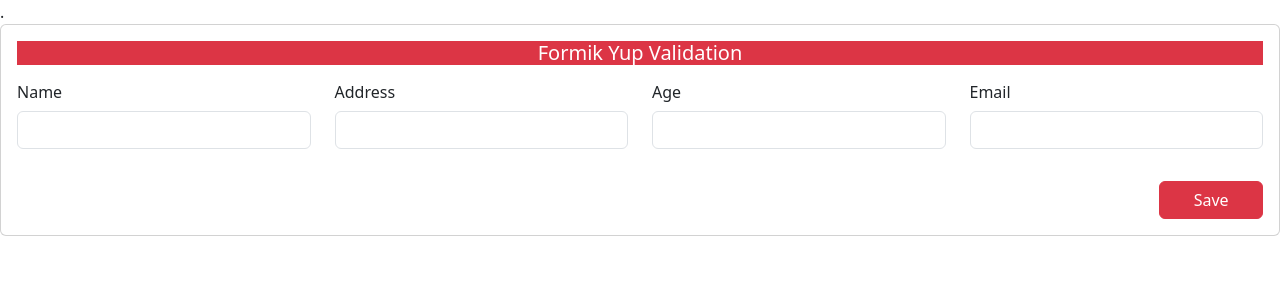
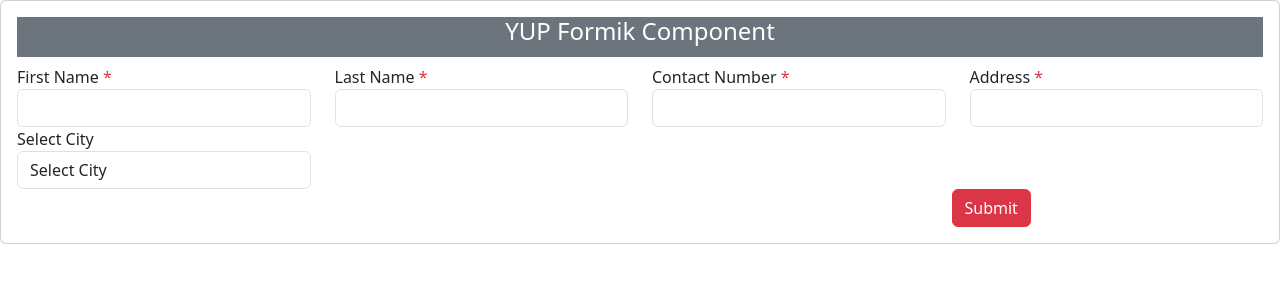
Before and after one commit to sjoshi704/ReactShopping-SS, a React (Create React App) app: page / in a window 1280 px wide. Shown: the top 300 px of the page. Built offline with nearby package versions, Linux system fonts and the light colour scheme.

Commit message:
YUP Formik component + Validations by YUp

```diff
--- a/src/Components/FormTwoWayEventBinding.js
+++ b/src/Components/FormTwoWayEventBinding.js
@@ -1,6 +1,6 @@
 import React, { useState } from 'react';
-import "./States";
-import { indianCities } from './States';
+import "./Cities";
+import { indianCities } from './Cities';
 
 export function FormTwoWayEventBinding() {
     const [Product,setProduct]=useState({Pname:'',price:0, city:'',stock:false})
--- a/src/FormHandling/FormComponent.js
+++ b/src/FormHandling/FormComponent.js
@@ -1,6 +1,6 @@
 import React, { useState } from 'react'
-import "../Components/States";
-import { indianCities } from '../Components/States';
+import "../Components/Cities";
+import { indianCities } from '../Components/Cities';
 
 export default function FormComponent() {
     //    type-1
--- a/src/FormHandling/FormikDemo.js
+++ b/src/FormHandling/FormikDemo.js
@@ -1,6 +1,6 @@
 import { Formik, useFormik } from "formik";
-import "../Components/States"
-import { indianCities } from "../Components/States";
+import "../Components/Cities"
+import { indianCities } from "../Components/Cities";
 
 
 
--- a/src/FormHandling/FormikValidations.js
+++ b/src/FormHandling/FormikValidations.js
@@ -1,6 +1,6 @@
 import { useFormik } from 'formik';
 import React from 'react'
-
+//  manual formik validation
 export function FormikValidations() {
 
     const verifyUserDetils = (userDetails) => {
--- /dev/null
+++ b/src/FormHandling/YUPValidations/YUPFormikComponent.js
@@ -0,0 +1,78 @@
+import React from "react";
+import { indianCities } from "../../Components/Cities";
+import { Formik, Form, Field, ErrorMessage } from "formik";
+import * as yup from "yup";
+
+export default function YUPFormikComponent() {
+    return (
+        <div className="container-fluid card card-body">
+            <h4 className="text-center bg-secondary text-white" style={{ height: "40px" }}>
+                YUP Formik Component
+            </h4>
+            <Formik
+                initialValues={{
+                    fname: '',
+                    lname: '',
+                    ContactNo: '',
+                    address: '',
+                    city: '',
+                }}
+                validationSchema={yup.object({
+                    fname: yup.string().min(4, "Name too short").max(10, "Name too long").required("First Name Required"),
+                    lname: yup.string().min(4, "Name too short").max(10, "Name too long").required("Last Name Required"),
+                    ContactNo: yup.string().required("Contact No. Required"),
+                    address: yup.string().min(4, "Address too short").max(10, "Address too long").required("Address Required"),
+                    city: yup.string().required("City is required"),
+                })}
+                onSubmit={(values) => {
+                    alert(JSON.stringify(values));
+                    console.log(values);
+                }}
+            >
+                <Form>
+                    <div className="row">
+                        <div className="col-md-3">
+                            <label htmlFor="fname">First Name</label> <span className="text-danger">*</span>
+                            <Field type="text" className="form-control" id="fname" name="fname" />
+                            <ErrorMessage name="fname" component="div" className="text-danger" />
+                        </div>
+                        <div className="col-md-3">
+                            <label htmlFor="lname">Last Name</label> <span className="text-danger">*</span>
+                            <Field type="text" className="form-control" id="lname" name="lname" />
+                            <ErrorMessage name="lname" component="div" className="text-danger" />
+                        </div>
+
+                        <div className="col-md-3">
+                            <label htmlFor="ContactNo">Contact Number</label> <span className="text-danger">*</span>
+                            <Field type="text" className="form-control" id="ContactNo" name="ContactNo" />
+                            <ErrorMessage name="ContactNo" component="div" className="text-danger" />
+                        </div>
+
+                        <div className="col-md-3">
+                            <label htmlFor="address">Address </label> <span className="text-danger">*</span>
+                            <Field type="text" className="form-control" id="address" name="address" />
+                            <ErrorMessage name="address" component="div" className="text-danger" />
+                        </div>
+                        <div className="col-md-3">
+                            <label htmlFor="city">Select City </label>
+                            <Field as="select" className="form-control" id="city" name="city"  >
+                                <option value="" disabled> Select City</option>
+                                {
+                                    indianCities.map((city, index) => {
+                                        return <option value={city} key={index}> {city}</option>
+                                    })
+                                }
+                            </Field>
+                            <ErrorMessage name="city" component="div" className="text-danger" />
+                        </div>
+                        <div className="d-flex justify-content-end">
+                            <div className="col-md-3">
+                                <button type="submit" className="btn btn-danger">Submit</button>
+                            </div>
+                        </div>
+                    </div>
+                </Form>
+            </Formik>
+        </div>
+    );
+}
--- a/src/index.js
+++ b/src/index.js
@@ -18,6 +18,7 @@ import FormComponent from './FormHandling/FormComponent';
 import { FormikDemo } from './FormHandling/FormikDemo';
 import { FormikValidations } from './FormHandling/FormikValidations';
 import { FormikYUPValidations } from './FormHandling/YUPValidations/FormikYUPValidations';
+import YUPFormikComponent from './FormHandling/YUPValidations/YUPFormikComponent';
 
 
 
@@ -48,8 +49,10 @@ root.render(
 {/* <FormikDemo>  </FormikDemo> */}
 
 {/* <FormikValidations> </FormikValidations> */}
- .
- <FormikYUPValidations>   </FormikYUPValidations>
+
+ {/* <FormikYUPValidations>   </FormikYUPValidations> */}
+
+ <YUPFormikComponent></YUPFormikComponent>
   </React.StrictMode>
 );
 
```
Also changed, not shown: src/Components/Cities.js (renamed from src/Components/States.js).
